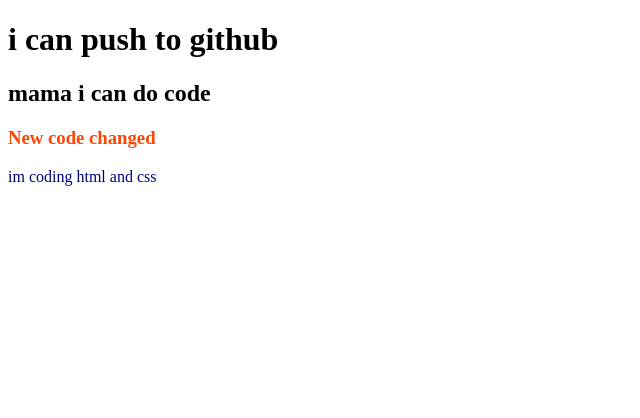
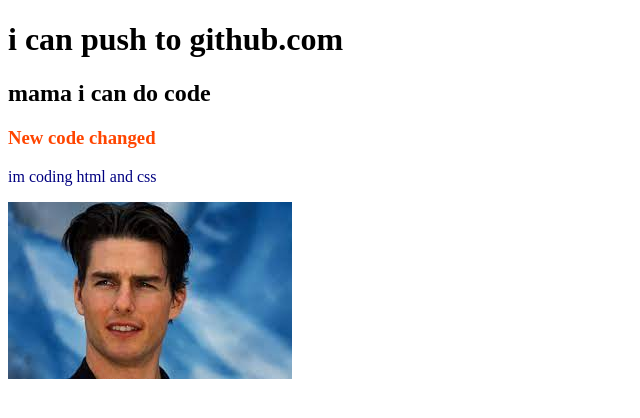
Before and after one commit to ruhulaminjihad1/my-second-repo, a plain HTML site: page index.html in a window 1280 px wide. Shown: the whole page, without its empty margins (0-640 px from the left). Drawn offline with Linux system fonts and the light colour scheme.

Commit message:
image added

```diff
--- a/index.html
+++ b/index.html
@@ -8,9 +8,10 @@
     <link rel="stylesheet" href="style.css">
 </head>
 <body>
-    <h1>i can push to github</h1>
+    <h1>i can push to github.com</h1>
     <h2>mama i can do code</h2>
     <h3>New code changed</h3>
     <p>im coding html and css</p>
+    <img src="tom.png" alt="">
 </body>
 </html>
```
Also changed, not shown: tom.png (added).
